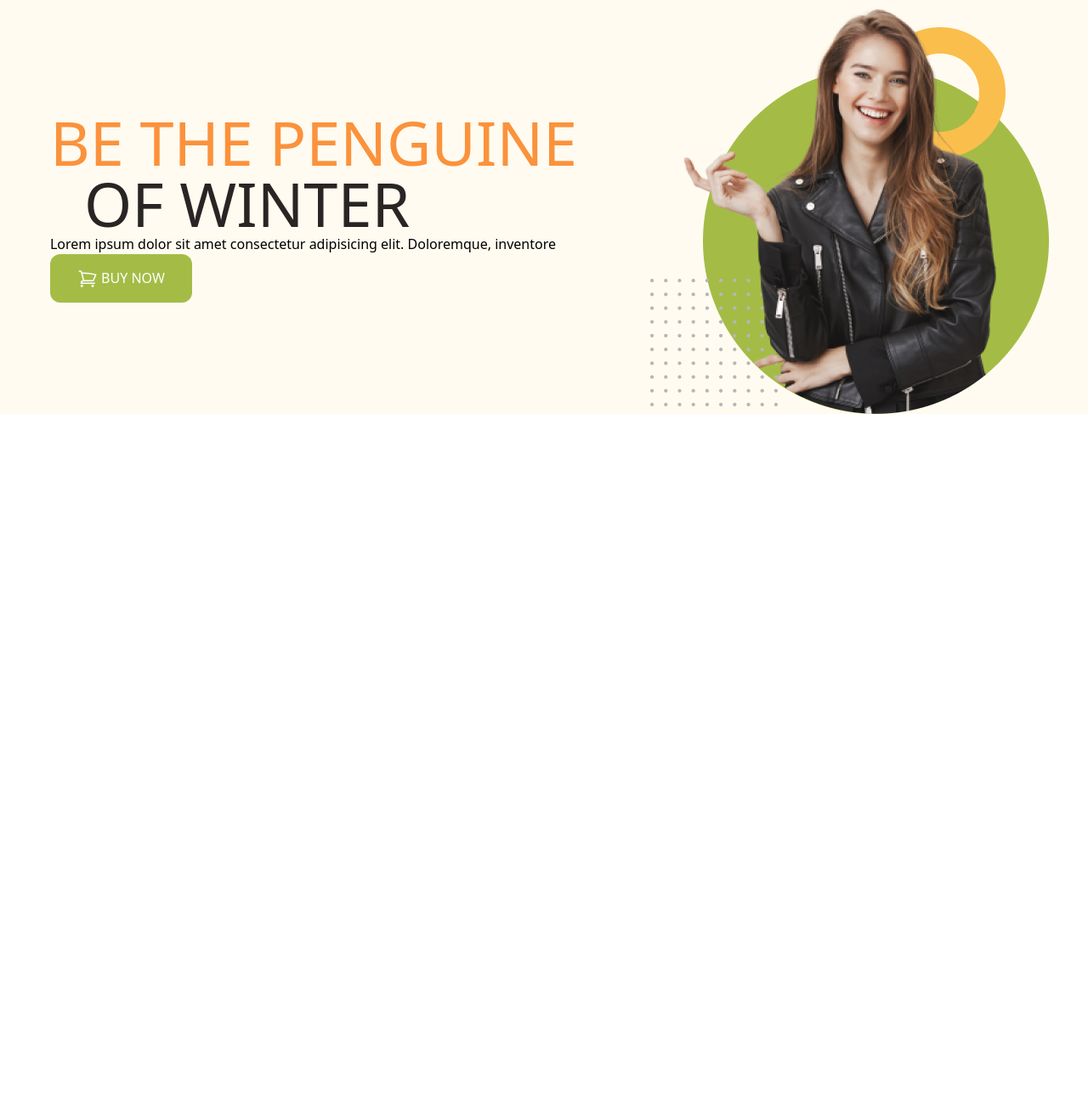
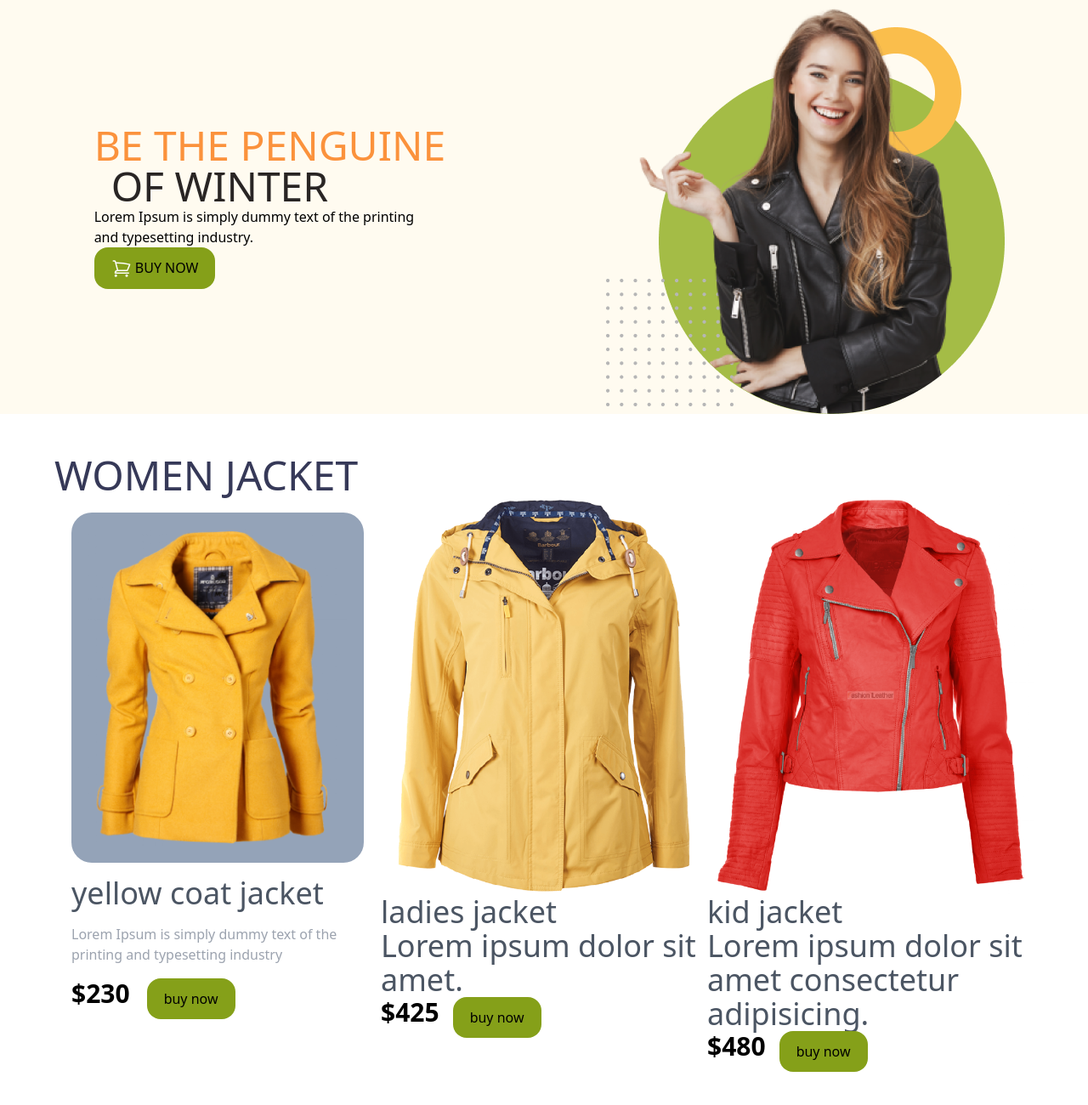
Before and after one commit to Selim-Ahmed93/penguine-Fasion--using-Tailwind, a plain HTML site: page index.html in a window 1280 px wide. Shown: the whole page at 85% size. Before the commit the page ends 800 px from the top, so only its background shows below. Drawn offline with nearby package versions, Linux system fonts and the light colour scheme.

Commit message:
main section done

```diff
--- a/index.html
+++ b/index.html
@@ -37,10 +37,12 @@
    </nav>
    <div class="md:flex md:items-center md:justify-around">
     <div>
-      <h1 class="text-7xl uppercase"><span class="text-7xl text-orange-400 font-bebas-neue mt-8">BE THE PENGUINE</span> <br> <span class="text-stone-800 px-10 py-10">OF WINTER</span>
+      <h1 class="text-5xl uppercase"><span class="text-5xl text-orange-400 font-bebas-neue pt-5 ">BE THE PENGUINE</span> <br> <span class="text-stone-800 mx-5 my-3 pt-4 ">OF WINTER</span>
       </h1>
-      <p>Lorem ipsum dolor sit amet consectetur adipisicing elit. Doloremque, inventore</p>
-      <button class="bg-[#A4BC46] to-[#85A019] px-8 py-4 rounded-xl font-medium text-white">
+      <p>Lorem Ipsum is simply dummy text of the printing <br>
+        and typesetting industry.</p>
+      <button class="bg-[#85A019] px-5 py-3 rounded-2xl
+      ">
 
         <svg xmlns="http://www.w3.org/2000/svg" fill="none" viewBox="0 0 24 24" stroke-width="1.5" stroke="currentColor" class="size-6 text-white inline">
           <path stroke-linecap="round" stroke-linejoin="round" d="M2.25 3h1.386c.51 0 .955.343 1.087.835l.383 1.437M7.5 14.25a3 3 0 0 0-3 3h15.75m-12.75-3h11.218c1.121-2.3 2.1-4.684 2.924-7.138a60.114 60.114 0 0 0-16.536-1.84M7.5 14.25 5.106 5.272M6 20.25a.75.75 0 1 1-1.5 0 .75.75 0 0 1 1.5 0Zm12.75 0a.75.75 0 1 1-1.5 0 .75.75 0 0 1 1.5 0Z" />
@@ -53,8 +55,46 @@
     </div>
    </div>
     </header>
-    <main>
+    <main class="max-w-6xl mx-auto">
+     <!-- women-jacket-section -->
+      <section class="my-12">
+    <h3 class="text-5xl uppercase text-[#363958] font-bebas-neue">women jacket</h3>
+    <!-- card-container -->
+     <div class="grid grid-cols-1 lg:grid-cols-3 sm:grid-cols-1">
+      <!-- jacket-card -->
+      <div class=" p-5 space-y-4 rounded-2xl">
+        <img class="p-5 rounded-3xl bg-slate-400" src="./images/jacket-1.png" alt="">
 
+        <h4 class="text-gray-600 text-4xl">yellow coat jacket</h4>
+        <p class="text-gray-400"> Lorem Ipsum is simply dummy text of the
+          <br> printing and typesetting industry</p>
+
+         <div class="flex gap-5 ">
+          <h2 class="text-3xl font-bold">$230</h2>
+          <button class="bg-[#85A019] px-5 py-3 rounded-2xl">buy now</button>
+
+         </div>
+      </div>
+      <div>
+        <img src="./images/jacket-2.png" alt="">
+        <h4 class="text-gray-600 text-4xl">ladies jacket</h4>
+        <p class="text-gray-600 text-4xl">Lorem ipsum dolor sit amet.</p>
+        <div class="flex gap-4">
+          <h2 class="text-3xl font-bold">$425</h2>
+          <button class="bg-[#85A019] px-5 py-3 rounded-2xl">buy now</button>
+        </div>
+      </div>
+      <div>
+        <img src="./images/jacket-3.png" alt="">
+        <h4 class="text-gray-600 text-4xl">kid jacket</h4>
+        <p class="text-gray-600 text-4xl">Lorem ipsum dolor sit amet consectetur adipisicing.</p>
+        <div class="flex gap-4">
+          <h2 class="text-3xl font-bold">$480</h2>
+          <button class="bg-[#85A019] px-5 py-3 rounded-2xl">buy now</button>
+        </div>
+      </div>
+     </div>
+      </section>
     </main>
     <footer>
 
```
